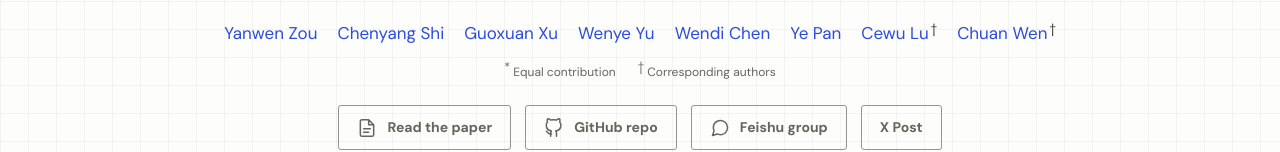
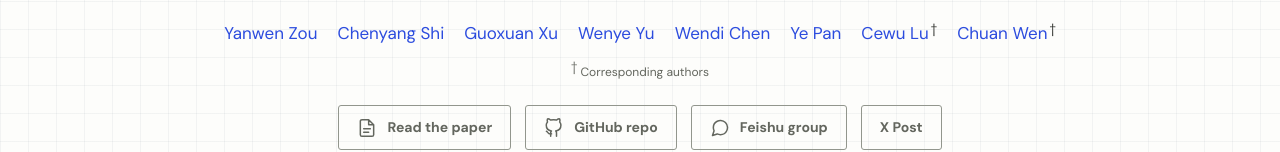
Before and after one commit to yanwen-zou/Roboprompt-Website, a plain HTML site: page dist/index.html in a window 1280 px wide. Shown: the part 223-375 px from the top of the page. Drawn offline with Linux system fonts and the light colour scheme.

Commit message:
Remove equal contribution author note

```diff
--- a/dist/index.html
+++ b/dist/index.html
@@ -34,7 +34,7 @@
           <span class="author"><a href="https://www.mvig.org" target="_blank" rel="noopener">Cewu Lu</a><sup>&dagger;</sup></span>
           <span class="author"><a href="https://alvinwen428.github.io" target="_blank" rel="noopener">Chuan Wen</a><sup>&dagger;</sup></span>
         </div>
-        <p class="author-notes"><span><sup>*</sup> Equal contribution</span><span><sup>&dagger;</sup> Corresponding authors</span></p>
+        <p class="author-notes"><span><sup>&dagger;</sup> Corresponding authors</span></p>
         <div class="hero-links">
           <button class="button button-resource" type="button" disabled title="arXiv link coming soon" data-resource="paper" data-url=""><svg class="icon" aria-hidden="true"><use href="#icon-file"/></svg> Read the paper</button>
           <!-- Add resource URLs when they are ready; placeholders must not navigate. -->
```
